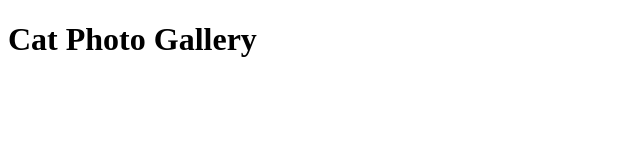
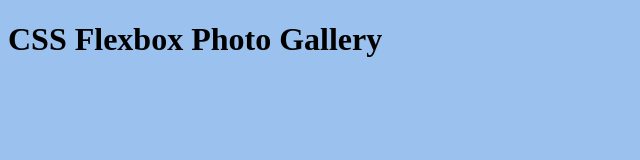
Before and after one commit to FRJ74/PhotoGallery, a plain HTML site: page index.html in a window 1280 px wide. Shown: the whole page, without its empty margins (0-640 px from the left). Drawn offline with Linux system fonts and the light colour scheme.

Commit message:
Add header, h1, and external stylesheet link

```diff
--- a/index.html
+++ b/index.html
@@ -3,9 +3,12 @@
 <head>
     <meta charset="UTF-8">
     <meta name="viewport" content="width=device-width, initial-scale=1.0">
+    <link rel="stylesheet" href="./styles.css">
     <title>Cat Photo Gallery</title>
 </head>
 <body>
-    <h1>Cat Photo Gallery</h1>
+    <header class="header">
+        <h1>CSS Flexbox Photo Gallery</h1>
+    </header>
 </body>
 </html>
```
